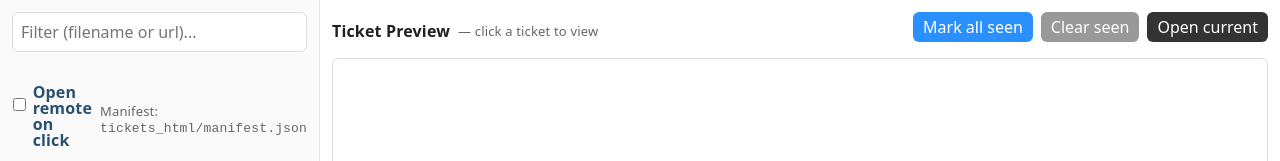
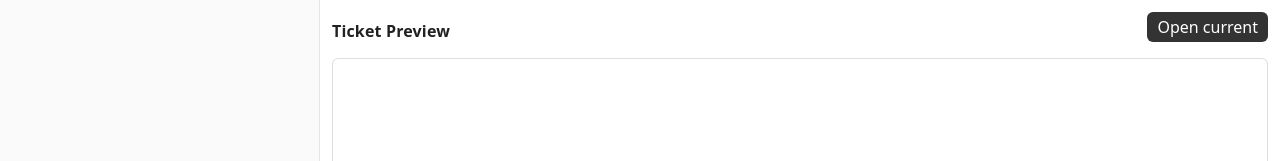
Before and after one commit to BambiTP/Ban-Appeals, a plain HTML site: page index.html in a window 1280 px wide. Shown: the top 161 px of the page. Drawn offline with Linux system fonts and the light colour scheme.

Commit message:
Update index.html

```diff
--- a/index.html
+++ b/index.html
@@ -37,31 +37,17 @@
 <body>
   <div class="app">
     <aside class="left">
-      <div class="controls">
-        <input id="filter" class="search" placeholder="Filter (filename or url)..." />
-      </div>
-
-      <div style="display:flex; gap:8px; align-items:center; margin:8px 0;">
-        <label style="display:flex; gap:6px; align-items:center;">
-          <input type="checkbox" id="openExternal" /> Open remote on click
-        </label>
-        <div class="muted" style="margin-left:auto">Manifest: <code>tickets_html/manifest.json</code></div>
-      </div>
 
       <ul id="ticketList" class="ticket-list" aria-live="polite"></ul>
 
       <footer>
-        Seen items are remembered in this browser. Use the Python generator to create `manifest.json`.
       </footer>
     </aside>
 
     <main class="main">
       <div class="toolbar">
         <div style="font-weight:700">Ticket Preview</div>
-        <div class="muted"> — click a ticket to view</div>
         <div style="margin-left:auto; display:flex; gap:8px;">
-          <button id="markAll" class="btn">Mark all seen</button>
-          <button id="clearSeen" class="btn" style="background:#999">Clear seen</button>
           <button id="openNewTab" class="btn" style="background:#333">Open current</button>
         </div>
       </div>
```
